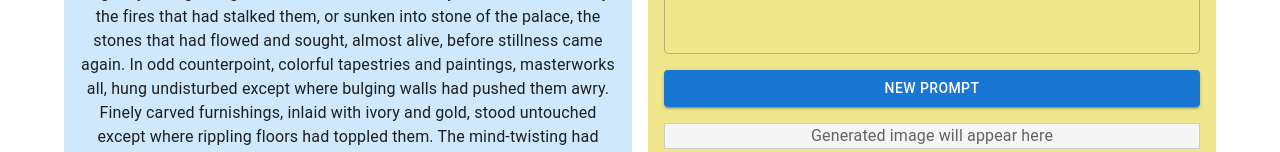
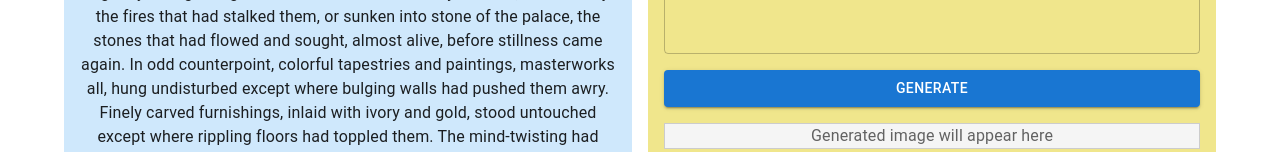
Before and after one commit to cohack-2024/frontend, a React (Create React App) app: page / in a window 1280 px wide. Shown: the part 433-585 px from the top of the page. Built offline with nearby package versions, Linux system fonts and the light colour scheme; no server answers.

Commit message:
small fix for merge

```diff
--- a/src/first_page.tsx
+++ b/src/first_page.tsx
@@ -177,11 +177,13 @@ const FirstPage: React.FC = () => {
                   onChange={(e) => setPrompt(e.target.value)}
                 />
                 <Button
-                  variant="contained"
-                  sx={{ marginTop: 2, width: "100%" }}
-                  onClick={sendPromptToStableDiffusionAPI}>
-                  New Prompt
-                </Button>
+                                    variant="contained"
+                                    sx={{ marginTop: 2, width: '100%' }}
+                                    onClick={onGenerate}
+                                    disabled={loading ? true: false}
+                                >
+                                    {loading? <CircularProgress sx={{ color: '#8edfe8' }}/>: 'Generate'}
+                                </Button>
               </Box>
 
                             {/* Image Generation Section */}
```
